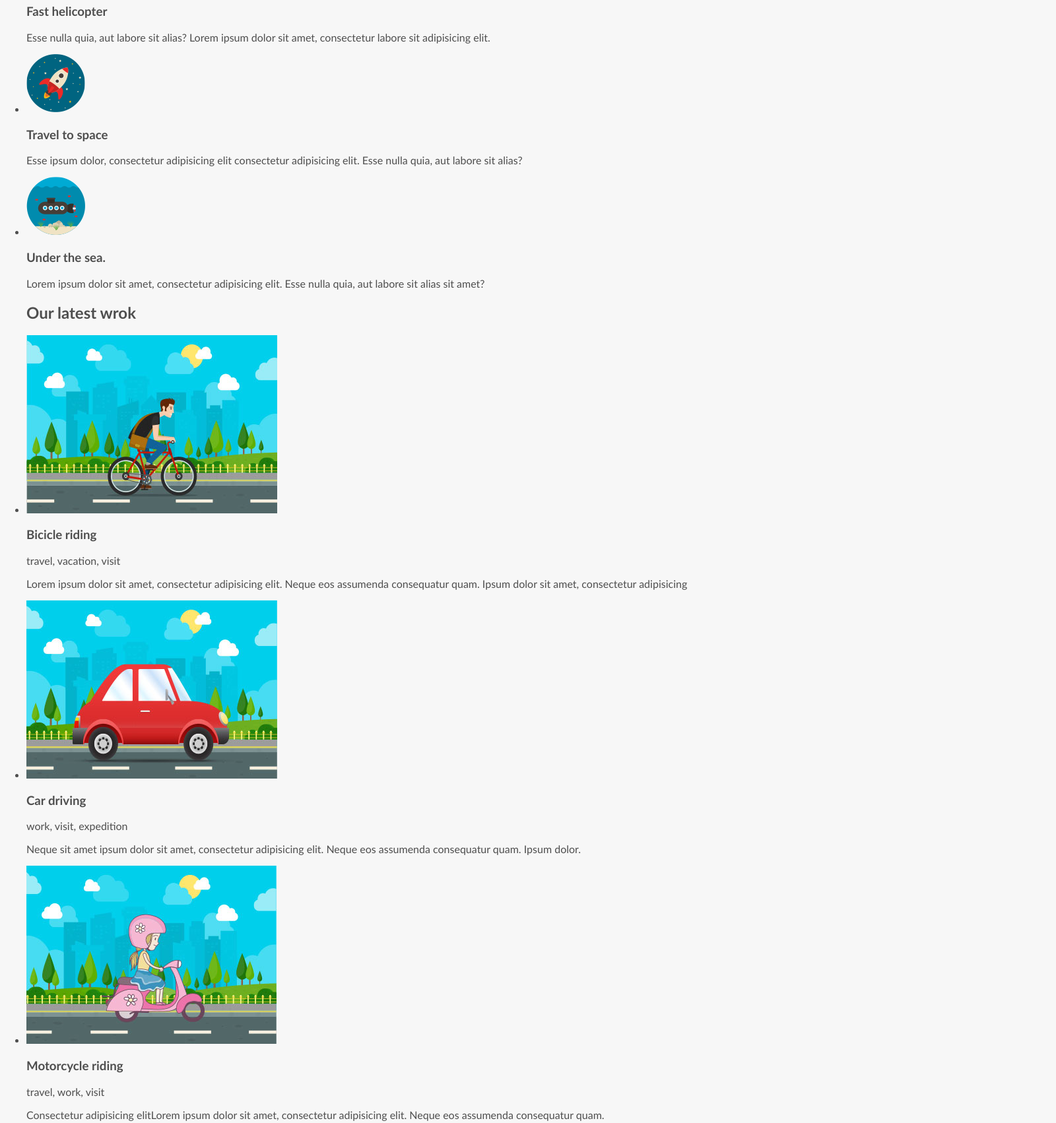
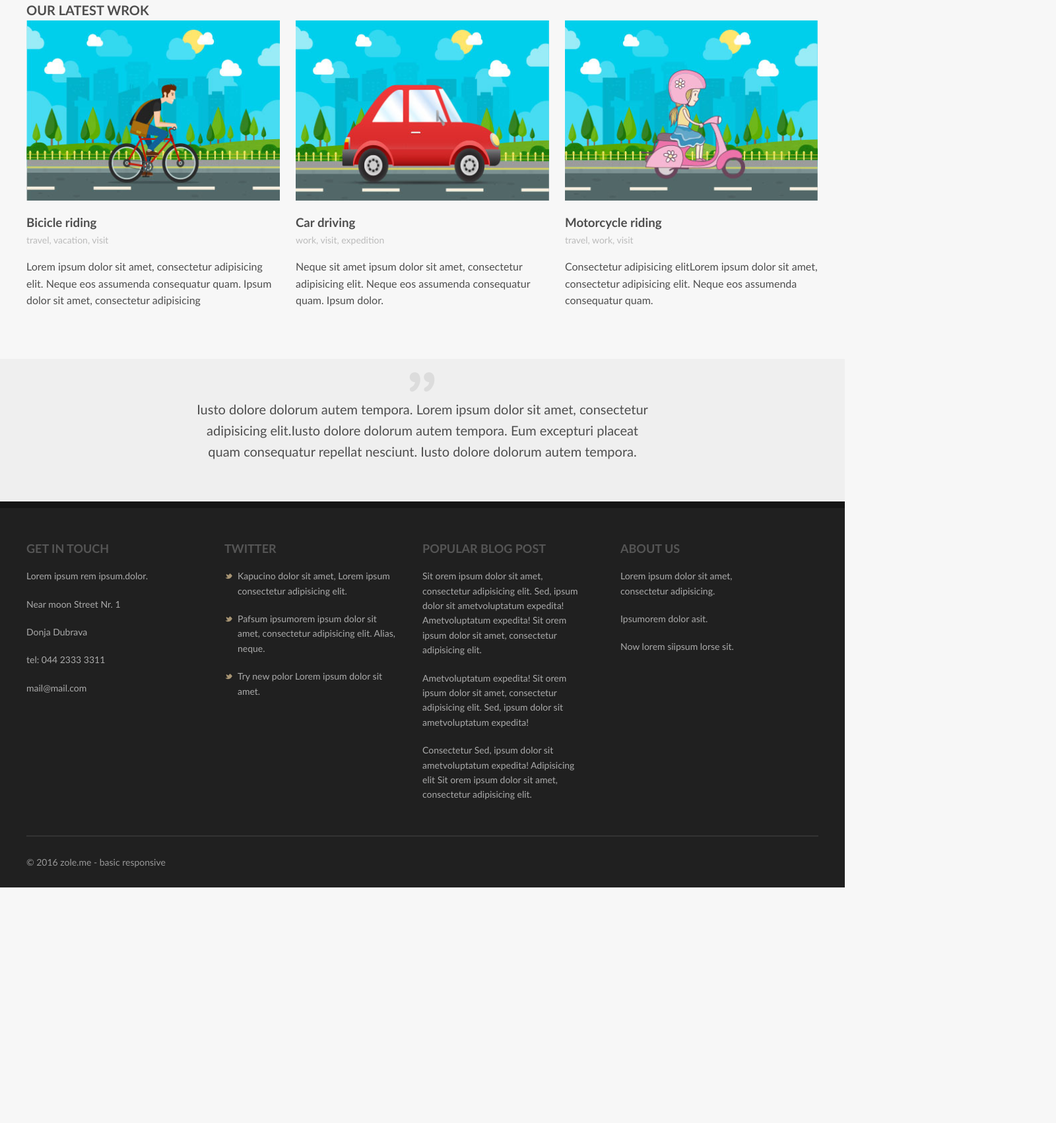
Before and after one commit to zolevs/basic-responsive, a plain HTML site: page index.html in a window 1280 px wide. Shown: the part 973-2675 px from the top of the page at 66% size, 1600 px wide, since content can reach past the window. After the commit the page ends 2318 px from the top, so only its background shows below. Drawn offline with Linux system fonts and the light colour scheme.

Commit message:
Final stage

```diff
--- a/style.css
+++ b/style.css
@@ -50,6 +50,133 @@ header nav h2 {
 header nav li {
 	list-style-type: none;
 	float: left;
-	margin-left: 10px;
+	margin-left: 20px;
 	margin-top: 10px;
 }
+header nav li a{
+	text-decoration: none;
+	color: #4a4a4a;
+	text-transform: uppercase;
+	font-weight: bold;
+}
+header nav li a.current {
+	color: #1abb9c;
+}
+#main-banner img {
+	width: 100%;
+}
+#main-banner {
+	max-height: 500px;
+	overflow: hidden;
+}
+#selling-points {
+	margin-top: 60px;
+}
+#selling-points li {
+	float: left;
+	width: 23%;
+	padding: 1%;
+	text-align: center;
+	list-style-type: none;
+	line-height: 1.6em;
+}
+#selling-points:after {
+	content: "";
+	display: block;
+	clear: both;
+}
+#latest-work {
+	padding-top: 30px;
+	margin-top: 30px;
+	border-top: 2px solid #e4e4e4;
+}
+#latest-work h2 {
+	text-transform: uppercase;
+	font-size: 20px;
+	margin-bottom: 4px;
+}
+#latest-work li{
+	width: 32%;
+	float: left;
+	list-style-type: none;
+}
+#latest-work img {
+	width: 100%;
+
+}
+#latest-work li:nth-child(2){
+	margin: 0 2%;
+}
+#latest-work:after {
+	content: "";
+	display: block;
+	clear: both;
+}
+#latest-work h3 {
+	margin-bottom: 0;
+	margin:;
+}
+#latest-work p{
+	line-height: 1.6em;
+}
+p.tags {
+	color: #bbb;
+	font-size: 14px;
+	margin-top: 5px;
+}
+#quote {
+	margin-top: 60px;
+	width: 60%; /* centriranje odradjeno pomocu ovoga widtha i paddinga */
+	padding: 40px 20%;
+	background: url(images/quote.png) no-repeat center 20px;
+	background-color: #efefef;
+	color: #4e4e4e;
+	font-size: 20px;
+	line-height: 1.6em;
+	text-align: center;
+}
+
+footer {
+	background-color: #202020;
+	padding: 30px 0;
+	border-top: 10px solid #151515;
+
+}
+
+footer h4 {
+	margin: 0;
+	color: #555;
+	text-transform: uppercase;
+	font-size: 18px;
+}
+footer:after {
+	display: block;
+	content: "";
+	clear: both;
+}
+footer ul {
+	float: left;
+	width: 25%;
+	list-style-type: none;
+}
+footer li {
+	color: #aaa;
+	width: 80%;
+	margin: 20px 0;
+	font-size: 14px;
+	line-height: 1.6em;
+}
+footer li.tw {
+	padding-left: 20px;
+	background: url(images/tweet.png) no-repeat left 6px;
+}
+#copyright {
+	clear: both;
+	padding-top: 30px;
+	margin-top: 30px;
+	float: left;
+	width: 100%;
+	border-top: 2px solid #333;
+	color: #999;
+	font-size: 14px;
+}
```
